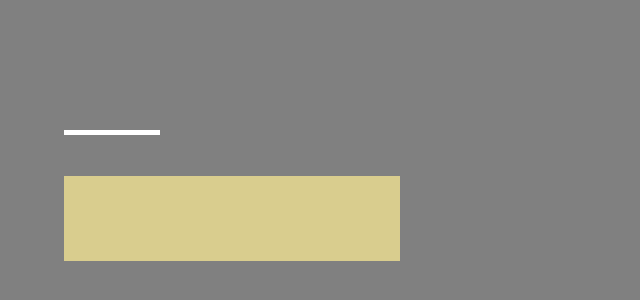
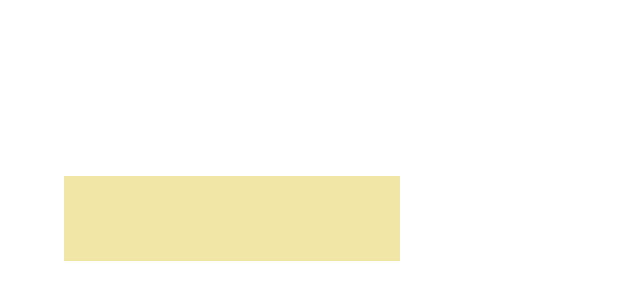
Before and after one commit to akolites/lower-third, a website: page graphics/index.html in a window 1280 px wide. Shown: the part 414-714 px from the top of the page, without its empty margins (0-640 px from the left). Drawn offline with nearby package versions, Linux system fonts and the light colour scheme; a web font is replaced by a local one.

Commit message:
transparent bg ; adjust font size

```diff
--- a/graphics/index.html
+++ b/graphics/index.html
@@ -33,7 +33,7 @@
 		}
 
 		body {
-			background-color: gray;
+			background-color: transparent;
 			transform: matrix3d(1, 0, 0, 0, 0, 1, 0, 0, 0, 0, 1, 0, 0, 0, 0, 1);
 			-webkit-transform: matrix3d(1, 0, 0, 0, 0, 1, 0, 0, 0, 0, 1, 0, 0, 0, 0, 1);
 			-moz-transform: matrix3d(1, 0, 0, 0, 0, 1, 0, 0, 0, 0, 1, 0, 0, 0, 0, 1);
@@ -50,7 +50,7 @@
 		#title {
 			position: absolute;
 			z-index: 1;
-			font-size: 52px;
+			font-size: 48px;
 			background-image: none;
 			height: 73px;
 			min-width: 240px;
```
